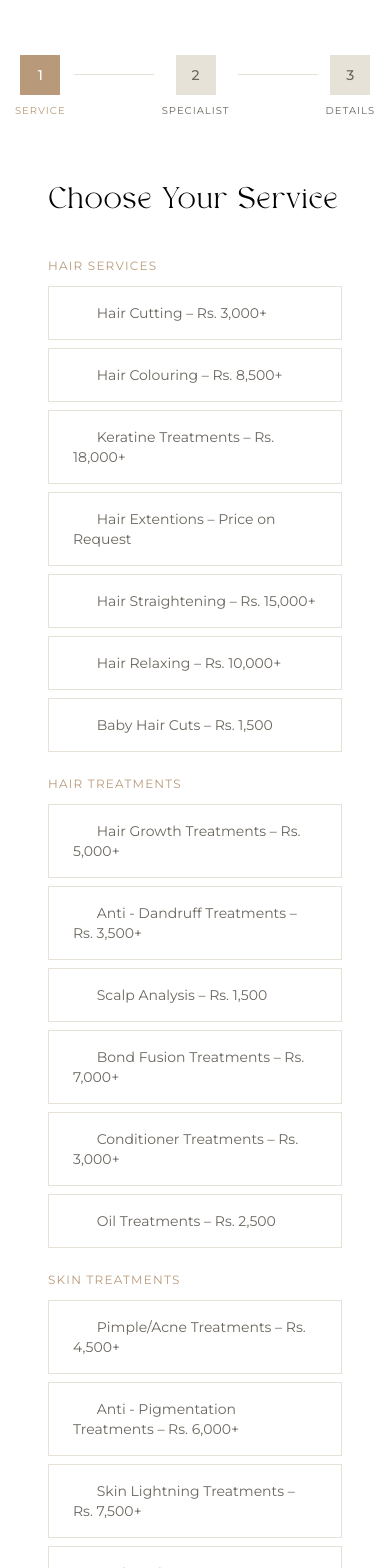
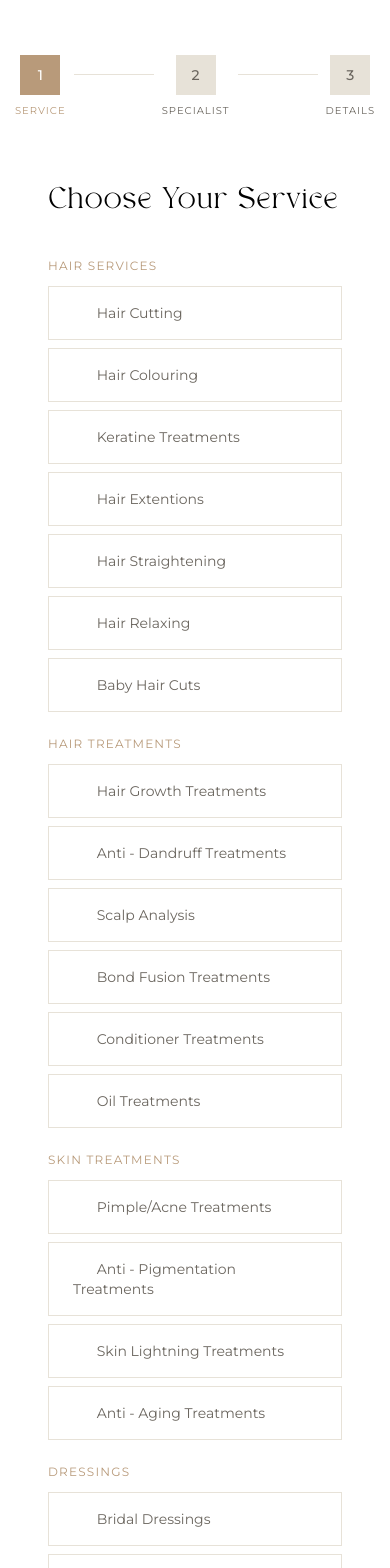
Before and after one commit to TJ-Sites/salon-sonali, a Next.js app: page /book in a window 390 px wide. Shown: the part 432-2000 px from the top of the page. Built offline with nearby package versions, Linux system fonts and the light colour scheme; a web font is replaced by a local one.

Commit message:
services

```diff
--- a/app/book/BookPageClient.tsx
+++ b/app/book/BookPageClient.tsx
@@ -10,64 +10,64 @@ const serviceCategories = [
   {
     category: "Hair Services",
     services: [
-      "Hair Cutting – Rs. 3,000+",
-      "Hair Colouring – Rs. 8,500+",
-      "Keratine Treatments – Rs. 18,000+",
-      "Hair Extentions – Price on Request",
-      "Hair Straightening – Rs. 15,000+",
-      "Hair Relaxing – Rs. 10,000+",
-      "Baby Hair Cuts – Rs. 1,500"
+      "Hair Cutting",
+      "Hair Colouring",
+      "Keratine Treatments",
+      "Hair Extentions",
+      "Hair Straightening",
+      "Hair Relaxing",
+      "Baby Hair Cuts"
     ],
   },
   {
     category: "Hair Treatments",
     services: [
-      "Hair Growth Treatments – Rs. 5,000+",
-      "Anti - Dandruff Treatments – Rs. 3,500+",
-      "Scalp Analysis – Rs. 1,500",
-      "Bond Fusion Treatments – Rs. 7,000+",
-      "Conditioner Treatments – Rs. 3,000+",
-      "Oil Treatments – Rs. 2,500"
+      "Hair Growth Treatments",
+      "Anti - Dandruff Treatments",
+      "Scalp Analysis",
+      "Bond Fusion Treatments",
+      "Conditioner Treatments",
+      "Oil Treatments"
     ],
   },
   {
     category: "Skin Treatments",
     services: [
-      "Pimple/Acne Treatments – Rs. 4,500+",
-      "Anti - Pigmentation Treatments – Rs. 6,000+",
-      "Skin Lightning Treatments – Rs. 7,500+",
-      "Anti - Aging Treatments – Rs. 8,000+"
+      "Pimple/Acne Treatments",
+      "Anti - Pigmentation Treatments",
+      "Skin Lightning Treatments",
+      "Anti - Aging Treatments"
     ],
   },
   {
     category: "Dressings",
     services: [
-      "Bridal Dressings – Price on Request",
-      "Makeup – Rs. 7,500+",
-      "Hair Styles – Rs. 4,500+",
-      "Hair Settings – Rs. 3,000+",
-      "Saree Draping – Rs. 2,000+"
+      "Bridal Dressings",
+      "Makeup",
+      "Hair Styles",
+      "Hair Settings",
+      "Saree Draping"
     ],
   },
   {
     category: "Eyebrows Shaping",
     services: [
-      "Eyebrows Shaping – Rs. 1,000",
-      "Eye Lash Extentions – Rs. 8,000+"
+      "Eyebrows Shaping",
+      "Eye Lash Extentions"
     ],
   },
   {
     category: "Hair Removing",
     services: [
-      "Face Waxing – Rs. 2,500",
-      "Body Waxing – Rs. 6,000+"
+      "Face Waxing",
+      "Body Waxing"
     ],
   },
   {
     category: "Other Services",
     services: [
-      "Menicure – Rs. 3,500",
-      "Pedicure – Rs. 4,500"
+      "Menicure",
+      "Pedicure"
     ],
   },
 ];
--- a/app/gallery/GalleryPageClient.tsx
+++ b/app/gallery/GalleryPageClient.tsx
@@ -1,6 +1,6 @@
 "use client";
 
-import { useState } from "react";
+import { useState, useRef, useEffect } from "react";
 import { motion, AnimatePresence } from "framer-motion";
 import SectionReveal from "@/components/ui/SectionReveal";
 
@@ -830,6 +830,39 @@ export default function GalleryPageClient() {
   const [activeFilter, setActiveFilter] = useState("All");
   const [lightboxItem, setLightboxItem] = useState<(typeof galleryItems)[0] | null>(null);
 
+  const [showRightArrow, setShowRightArrow] = useState(false);
+  const [showLeftArrow, setShowLeftArrow] = useState(false);
+  const scrollRef = useRef<HTMLDivElement>(null);
+
+  const handleScroll = () => {
+    if (scrollRef.current) {
+      const { scrollLeft, scrollWidth, clientWidth } = scrollRef.current;
+      setShowLeftArrow(scrollLeft > 10);
+      setShowRightArrow(scrollLeft + clientWidth < scrollWidth - 10);
+    }
+  };
+
+  const scroll = (direction: "left" | "right") => {
+    if (scrollRef.current) {
+      const scrollAmount = 200;
+      scrollRef.current.scrollBy({
+        left: direction === "left" ? -scrollAmount : scrollAmount,
+        behavior: "smooth",
+      });
+    }
+  };
+
+  useEffect(() => {
+    handleScroll();
+    window.addEventListener("resize", handleScroll);
+    return () => window.removeEventListener("resize", handleScroll);
+  }, []);
+
+  useEffect(() => {
+    const timer = setTimeout(handleScroll, 100);
+    return () => clearTimeout(timer);
+  }, [activeFilter]);
+
   const filtered =
     activeFilter === "All"
       ? galleryItems
@@ -854,7 +887,29 @@ export default function GalleryPageClient() {
 
       {/* Filter Bar */}
       <section className="bg-[#FFFFFF] sticky top-20 z-30 border-b border-[#E7E2D8] shadow-sm">
-        <div className="max-w-7xl mx-auto px-6 lg:px-12 flex gap-1 overflow-x-auto" style={{ scrollbarWidth: "none" }}>
+        <div className="max-w-7xl mx-auto px-6 lg:px-12 relative flex items-center">
+          {/* Left Arrow */}
+          {showLeftArrow && (
+            <button
+              onClick={() => scroll("left")}
+              className="absolute left-0 top-0 bottom-0 z-20 flex items-center justify-start w-16 bg-gradient-to-r from-white via-white/80 to-transparent pr-4"
+              aria-label="Scroll left"
+            >
+              <div className="w-8 h-8 rounded-full bg-white border border-[#E7E2D8] flex items-center justify-center shadow-sm text-[#B89A7A] hover:bg-[#B89A7A] hover:text-white transition-colors duration-300">
+                <svg className="w-4 h-4" fill="none" viewBox="0 0 24 24" stroke="currentColor">
+                  <path strokeLinecap="round" strokeLinejoin="round" strokeWidth={2.5} d="M15 19l-7-7 7-7" />
+                </svg>
+              </div>
+            </button>
+          )}
+
+          {/* Scrollable container */}
+          <div
+            ref={scrollRef}
+            onScroll={handleScroll}
+            className="w-full flex gap-1 overflow-x-auto scroll-smooth"
+            style={{ scrollbarWidth: "none", msOverflowStyle: "none" }}
+          >
             {filters.map((f) => (
               <button
                 key={f}
@@ -873,6 +928,22 @@ export default function GalleryPageClient() {
                 )}
               </button>
             ))}
+          </div>
+
+          {/* Right Arrow */}
+          {showRightArrow && (
+            <button
+              onClick={() => scroll("right")}
+              className="absolute right-0 top-0 bottom-0 z-20 flex items-center justify-end w-16 bg-gradient-to-l from-white via-white/80 to-transparent pl-4"
+              aria-label="Scroll right"
+            >
+              <div className="w-8 h-8 rounded-full bg-white border border-[#E7E2D8] flex items-center justify-center shadow-sm text-[#B89A7A] hover:bg-[#B89A7A] hover:text-white transition-colors duration-300">
+                <svg className="w-4 h-4" fill="none" viewBox="0 0 24 24" stroke="currentColor">
+                  <path strokeLinecap="round" strokeLinejoin="round" strokeWidth={2.5} d="M9 5l7 7-7 7" />
+                </svg>
+              </div>
+            </button>
+          )}
         </div>
       </section>
 
--- a/app/services/ServicesPageClient.tsx
+++ b/app/services/ServicesPageClient.tsx
@@ -1,6 +1,6 @@
 "use client";
 
-import { useState } from "react";
+import { useState, useRef, useEffect } from "react";
 import { motion, AnimatePresence } from "framer-motion";
 import SectionReveal from "@/components/ui/SectionReveal";
 import Link from "next/link";
@@ -55,6 +55,39 @@ export default function ServicesPageClient() {
   const [activeCategory, setActiveCategory] = useState("All");
   const [openAccordion, setOpenAccordion] = useState<string | null>(null);
 
+  const [showRightArrow, setShowRightArrow] = useState(false);
+  const [showLeftArrow, setShowLeftArrow] = useState(false);
+  const scrollRef = useRef<HTMLDivElement>(null);
+
+  const handleScroll = () => {
+    if (scrollRef.current) {
+      const { scrollLeft, scrollWidth, clientWidth } = scrollRef.current;
+      setShowLeftArrow(scrollLeft > 10);
+      setShowRightArrow(scrollLeft + clientWidth < scrollWidth - 10);
+    }
+  };
+
+  const scroll = (direction: "left" | "right") => {
+    if (scrollRef.current) {
+      const scrollAmount = 200;
+      scrollRef.current.scrollBy({
+        left: direction === "left" ? -scrollAmount : scrollAmount,
+        behavior: "smooth",
+      });
+    }
+  };
+
+  useEffect(() => {
+    handleScroll();
+    window.addEventListener("resize", handleScroll);
+    return () => window.removeEventListener("resize", handleScroll);
+  }, []);
+
+  useEffect(() => {
+    const timer = setTimeout(handleScroll, 100);
+    return () => clearTimeout(timer);
+  }, [activeCategory]);
+
   const filtered =
     activeCategory === "All"
       ? services
@@ -81,7 +114,29 @@ export default function ServicesPageClient() {
 
       {/* Category Tabs */}
       <section className="bg-[#FFFFFF] sticky top-20 z-30 border-b border-[#E7E2D8] shadow-sm">
-        <div className="max-w-7xl mx-auto px-6 lg:px-12 flex gap-1 overflow-x-auto" style={{ scrollbarWidth: "none" }}>
+        <div className="max-w-7xl mx-auto px-6 lg:px-12 relative flex items-center">
+          {/* Left Arrow */}
+          {showLeftArrow && (
+            <button
+              onClick={() => scroll("left")}
+              className="absolute left-0 top-0 bottom-0 z-20 flex items-center justify-start w-16 bg-gradient-to-r from-white via-white/80 to-transparent pr-4"
+              aria-label="Scroll left"
+            >
+              <div className="w-8 h-8 rounded-full bg-white border border-[#E7E2D8] flex items-center justify-center shadow-sm text-[#B89A7A] hover:bg-[#B89A7A] hover:text-white transition-colors duration-300">
+                <svg className="w-4 h-4" fill="none" viewBox="0 0 24 24" stroke="currentColor">
+                  <path strokeLinecap="round" strokeLinejoin="round" strokeWidth={2.5} d="M15 19l-7-7 7-7" />
+                </svg>
+              </div>
+            </button>
+          )}
+
+          {/* Scrollable container */}
+          <div
+            ref={scrollRef}
+            onScroll={handleScroll}
+            className="w-full flex gap-1 overflow-x-auto scroll-smooth"
+            style={{ scrollbarWidth: "none", msOverflowStyle: "none" }}
+          >
             {categories.map((cat) => (
               <button
                 key={cat}
@@ -100,6 +155,22 @@ export default function ServicesPageClient() {
                 )}
               </button>
             ))}
+          </div>
+
+          {/* Right Arrow */}
+          {showRightArrow && (
+            <button
+              onClick={() => scroll("right")}
+              className="absolute right-0 top-0 bottom-0 z-20 flex items-center justify-end w-16 bg-gradient-to-l from-white via-white/80 to-transparent pl-4"
+              aria-label="Scroll right"
+            >
+              <div className="w-8 h-8 rounded-full bg-white border border-[#E7E2D8] flex items-center justify-center shadow-sm text-[#B89A7A] hover:bg-[#B89A7A] hover:text-white transition-colors duration-300">
+                <svg className="w-4 h-4" fill="none" viewBox="0 0 24 24" stroke="currentColor">
+                  <path strokeLinecap="round" strokeLinejoin="round" strokeWidth={2.5} d="M9 5l7 7-7 7" />
+                </svg>
+              </div>
+            </button>
+          )}
         </div>
       </section>
 
@@ -140,7 +211,6 @@ export default function ServicesPageClient() {
                       <div className="flex items-center gap-6 flex-shrink-0">
                         <div className="text-right hidden sm:block">
                           <p className="font-montserrat text-xs text-[#6B665F]">{service.duration}</p>
-                          <p className="font-playfair text-lg text-[#B89A7A]">{service.price}</p>
                         </div>
                         <span className={`text-[#B89A7A] transition-transform duration-300 ${isOpen ? "rotate-45" : ""}`}>
                           +
@@ -163,7 +233,6 @@ export default function ServicesPageClient() {
                             </p>
                             <div className="flex items-center justify-between sm:hidden mb-4">
                               <span className="font-montserrat text-xs text-[#6B665F]">{service.duration}</span>
-                              <span className="font-playfair text-lg text-[#B89A7A]">{service.price}</span>
                             </div>
                             <Link href="/contact" className="btn-primary text-xs inline-flex">
                               Book This Service
```
Lines whose indentation alone changed are shown as unchanged.
